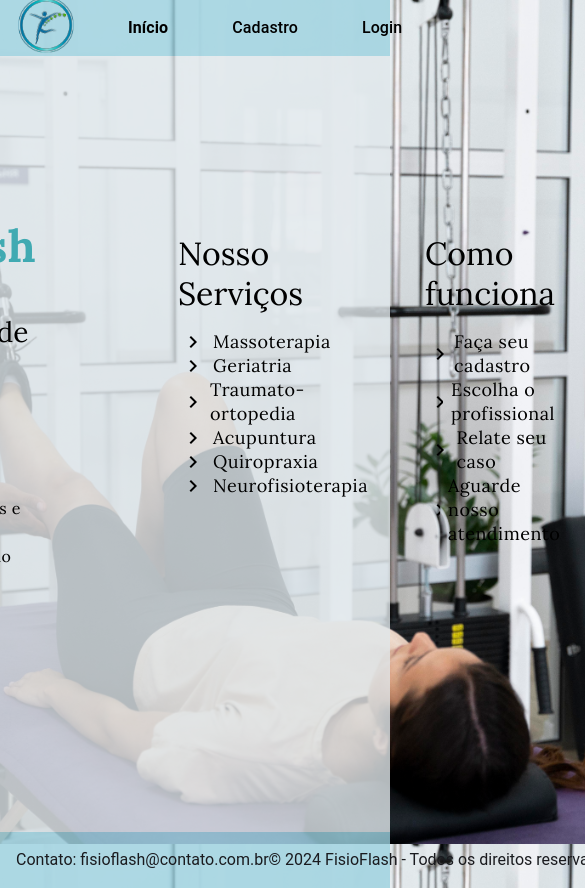
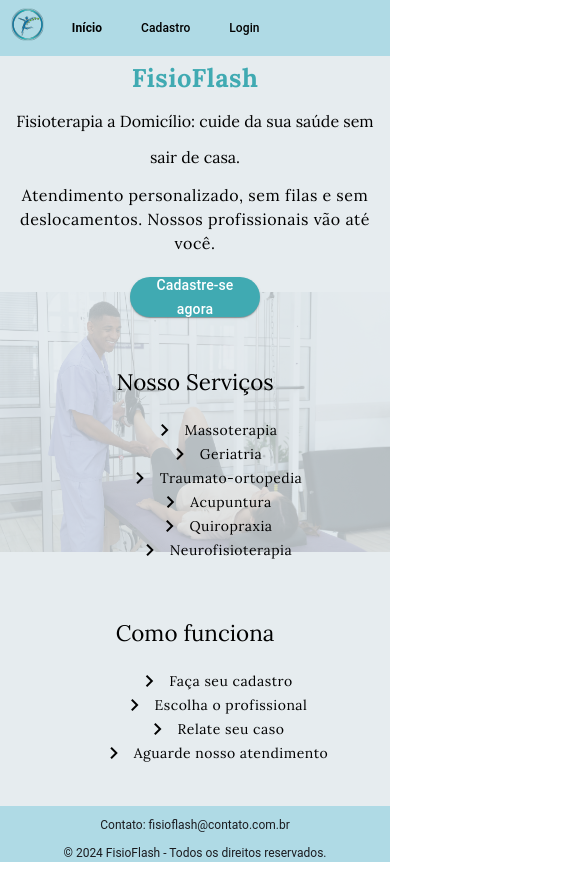
Before and after one commit to jumara-pimenta/fisioflash-frontend, an Angular app: page /#/login in a window 390 px wide. Before the commit this address led to /. Shown: the top 888 px of the page, 585 px wide, since content can reach past the window. After the commit the page ends 867 px from the top, so only its background shows below. Built offline with nearby package versions, Linux system fonts and the light colour scheme.

Commit message:
responsividade das telas

```diff
--- a/src/app/app.component.css
+++ b/src/app/app.component.css
@@ -1,9 +1,10 @@
+/* Estilos gerais */
 mat-toolbar a {
   font-size: 16px;
   cursor: pointer;
   margin-right: 40px;
   text-decoration: none;
-    color:black;
+  color: black;
 }
 
 .mat-toolbar a:hover {
@@ -20,6 +21,8 @@
   bottom: 0;
   width: 100%;
   text-align: center;
+  padding: 10px 0;
+  background-color: rgba(156, 209, 223, 0.8);
 }
 
 .footer span {
@@ -33,3 +36,82 @@
 .mat-toolbar {
   background-color: rgba(156, 209, 223, 0.8);
 }
+
+.logo {
+  height: 60px;
+  margin-left: 10px;
+}
+
+/* Responsividade para telas menores (tablets e celulares médios) */
+@media (max-width: 768px) {
+  mat-toolbar a {
+    font-size: 14px;
+    margin-right: 20px;
+  }
+
+  .logo {
+    height: 45px;
+  }
+
+  mat-toolbar {
+    padding: 0 10px;
+  }
+
+  .footer span {
+    font-size: 14px;
+  }
+
+  .footer {
+    flex-direction: column;
+    text-align: center;
+  }
+
+  .spacer {
+    display: none;
+}
+
+/* Responsividade para telas muito pequenas (celulares) */
+@media (max-width: 480px) {
+  mat-toolbar a {
+    font-size: 12px;
+    margin-right: 10px;
+  }
+
+  /* Ajusta o tamanho da logo para telas menores */
+  .logo {
+    height: 35px;
+    margin-left: 5px;
+  }
+
+  mat-toolbar {
+    padding: 0 5px;
+  }
+
+  .footer span {
+    font-size: 12px;
+  }
+
+  .footer {
+    flex-direction: column;
+    text-align: center;
+    padding: 5px 0;
+  }
+
+  .spacer {
+    display: none;
+  }
+
+  body, p, h1, h2, h3, h4, h5, h6 {
+    font-size: 90%;
+  }
+
+  .container {
+    padding: 10px;
+  }
+
+  button, input, select {
+    font-size: 14px;
+    padding: 8px;
+  }
+}
+}
--- a/src/app/cadastro/cadastro.component.css
+++ b/src/app/cadastro/cadastro.component.css
@@ -1,3 +1,4 @@
+/* Estilos principais */
 .container {
   display: flex;
   flex-direction: column;
@@ -74,6 +75,7 @@
   cursor: pointer;
   transition: background-color 0.3s ease;
 }
+
 mat-form-field {
   flex: 1;
 }
@@ -110,9 +112,82 @@
   color: #fff;
 }
 
+/* Estilos responsivos */
+@media (max-width: 1024px) {
+  .card {
+      max-width: 750px;
+      padding: 1.5rem;
+  }
+
+  p {
+      font-size: 22px;
+  }
+
+  .form-row {
+      gap: 15px;
+  }
+}
 
 @media (max-width: 768px) {
+  .card {
+      max-width: 600px;
+      padding: 1.5rem;
+  }
+
   .form-row {
       flex-direction: column;
+      gap: 10px;
+  }
+
+  p {
+      font-size: 20px;
+  }
+
+  .buttons {
+      flex-direction: column;
+      gap: 10px;
+  }
+
+  .buttons button {
+      width: 100%;
   }
 }
+
+@media (max-width: 480px) {
+  /* Ajustes para celulares pequenos */
+  .card {
+      max-width: 100%;
+      padding: 1rem;
+      margin: 0 10px;
+  }
+
+  p {
+      font-size: 18px;
+  }
+
+  .form-row {
+      flex-direction: column;
+      gap: 10px;
+  }
+
+  mat-form-field {
+      width: 100%;
+  }
+
+  .curriculo {
+      flex-direction: column;
+  }
+
+  .file-name {
+      font-size: 0.8rem;
+  }
+
+  .buttons {
+      flex-direction: column;
+      gap: 10px;
+  }
+
+  .buttons button {
+      width: 100%;
+  }
+}
--- a/src/app/cadastro/cadastro.component.html
+++ b/src/app/cadastro/cadastro.component.html
@@ -162,7 +162,7 @@
 
       <section class="buttons">
         <button mat-raised-button class="btn-custom" (click)="cancelar()">Cancelar</button>
-        <button mat-raised-button class="btn-custom" [disabled]="!formGroup.valid" (click)="salvar()">Cadastrar</button>
+        <button mat-raised-button class="btn-custom" (click)="salvar()">Cadastrar</button>
       </section>
     </form>
   </mat-card>
--- a/src/app/caso-clinico/caso-clinico.component.css
+++ b/src/app/caso-clinico/caso-clinico.component.css
@@ -27,7 +27,7 @@
   padding: 10px 20px;
   border-radius: 25px;
   width: fit-content;
-    margin: 0 auto 20px; /* Centralizar o título dentro do card */
+  margin: 0 auto 20px;
 }
 
 .descricao-field {
@@ -69,3 +69,44 @@
 .mat-form-field-appearance-fill .mat-form-field-outline {
   border-color: transparent;
 }
+
+/* Responsividade para telas menores */
+@media (max-width: 768px) {
+  .caso-clinico-card {
+      padding: 20px;
+      max-width: 100%; /* Garante que o card ocupe 100% da tela */
+  }
+
+  .titulo {
+      font-size: 18px;
+      padding: 8px 16px;
+  }
+
+  textarea {
+      font-size: 14px;
+  }
+
+  .button {
+      padding: 8px 16px;
+  }
+}
+
+@media (max-width: 480px) {
+  .caso-clinico-card {
+      padding: 15px;
+  }
+
+  .titulo {
+      font-size: 16px;
+      padding: 6px 12px;
+  }
+
+  textarea {
+      font-size: 12px;
+  }
+
+  .button {
+      padding: 6px 12px;
+      font-size: 14px;
+  }
+}
--- a/src/app/dashboard-fisioterapeuta/dashboard-fisioterapeuta.component.css
+++ b/src/app/dashboard-fisioterapeuta/dashboard-fisioterapeuta.component.css
@@ -1,8 +1,10 @@
+/* Estilos principais */
 .container {
   height: 90vh;
   justify-content: center;
   align-items: center;
   background-color: rgba(224, 232, 235, 0.8);
+  padding: 20px;
 }
 
 p {
@@ -13,13 +15,17 @@
   color: #333;
 }
 
+/* Ajustes da tabela */
 table {
-    min-width: 98%;
+  min-width: 100%;
   margin: 20px;
+  border-collapse: collapse;
+  width: 100%;
 }
 
 .mat-header-cell, .mat-cell {
-    padding: 5px;
+  padding: 5px 10px;
+  font-size: 16px;
 }
 
 .status-container {
@@ -36,4 +42,113 @@
   margin-left: 10px;
   background-color: #40aab2;
   border-radius: 5px;
+  color: white;
 }
+
+/* Tabela em telas menores (tablets) */
+@media (max-width: 1024px) {
+  table {
+      min-width: 100%;
+      margin: 10px;
+  }
+
+  .mat-header-cell, .mat-cell {
+      font-size: 14px;
+      padding: 8px;
+  }
+
+  p {
+      font-size: 22px;
+  }
+}
+
+/* Responsividade para dispositivos com largura menor que 768px */
+@media (max-width: 768px) {
+  table {
+      display: block;
+      width: 100%;
+      overflow-x: auto;
+      border-spacing: 0 10px;
+  }
+
+  .mat-header-cell, .mat-cell {
+      display: block;
+      width: 100%;
+      padding: 8px;
+      box-sizing: border-box;
+  }
+
+  .mat-header-cell {
+      font-size: 14px;
+      font-weight: bold;
+      background-color: #40aab2;
+      color: white;
+  }
+
+  .status-container {
+      flex-direction: column;
+      align-items: flex-start;
+  }
+
+  .select {
+      width: 100%;
+      margin-bottom: 10px;
+  }
+
+  button {
+      width: 100%;
+      margin-left: 0;
+  }
+
+  p {
+      font-size: 20px;
+  }
+}
+
+/* Melhorando a visualização em dispositivos móveis (menores que 480px) */
+@media (max-width: 480px) {
+  table {
+      display: block;
+      width: 100%;
+      overflow-x: auto;
+  }
+
+  .mat-header-cell, .mat-cell {
+      display: flex;
+      justify-content: space-between;
+      padding: 10px 0;
+      font-size: 14px;
+      border-bottom: 1px solid #ddd;
+  }
+
+  .mat-header-cell {
+      font-weight: bold;
+  }
+
+  /* Exibe o conteúdo da célula em formato de lista */
+  .mat-cell:before {
+      content: attr(data-label);
+      font-weight: bold;
+      margin-right: 10px;
+  }
+
+  .status-container {
+      flex-direction: column;
+      align-items: flex-start;
+  }
+
+  .select {
+      width: 100%;
+      margin-bottom: 10px;
+  }
+
+  button {
+      width: 100%;
+      margin-left: 0;
+  }
+
+  p {
+      font-size: 18px;
+      text-align: center;
+  }
+}
--- a/src/app/login/login.component.css
+++ b/src/app/login/login.component.css
@@ -13,6 +13,8 @@
   max-width: 500px;
   padding: 2rem;
   background-color: #40aab2;
+  border-radius: 8px;
+  box-shadow: 0 4px 10px rgba(0, 0, 0, 0.1);
 }
 
 .login-form {
@@ -28,7 +30,7 @@
 }
 
 .buttons button {
-  color:#000;
+  color: #000;
   background-color: #fff;
   transition: color 0.3s ease;
 }
@@ -40,6 +42,7 @@
 .redirect-message {
   text-align: center;
   font-size: 14px;
+  margin-top: 20px;
 }
 
 .redirect-message a {
@@ -55,5 +58,43 @@
 p {
   font-size: 25px;
   font-weight: 500;
-  margin-left: 70px;
+  text-align: center;
 }
+
+@media (max-width: 768px) {
+  .card {
+    padding: 1.5rem;
+    max-width: 90%;
+  }
+
+  .buttons button {
+    padding: 8px 16px;
+  }
+
+  p {
+    font-size: 22px;
+
+  .redirect-message {
+    font-size: 13px;
+  }
+}
+
+@media (max-width: 480px) {
+  .card {
+    padding: 1rem;
+    max-width: 100%;
+  }
+
+  .buttons button {
+    padding: 6px 12px;
+  }
+
+  p {
+    font-size: 20px;
+  }
+
+  .redirect-message {
+    font-size: 12px;
+  }
+}
+}
--- a/src/app/main/main.component.css
+++ b/src/app/main/main.component.css
@@ -1,3 +1,4 @@
+/* Estilos principais para telas grandes */
 .container {
   display: flex;
   justify-content: center;
@@ -65,3 +66,126 @@
   background-color: #fff;
   color: #40aab2;
 }
+
+/* Responsividade para telas menores */
+@media (max-width: 1024px) {
+  /* Ajusta para tablets */
+  .content {
+    flex-direction: column;
+    align-items: center;
+  }
+
+  .section {
+      width: 100%;
+      margin-bottom: 20px;
+  }
+
+  .servicos {
+      margin-left: 0;
+  }
+
+  .section h4 {
+      padding-left: 0;
+  }
+
+  .container mat-card-title {
+      font-size: 2rem;
+  }
+
+  .container h5 {
+      text-align: center;
+  }
+
+  ul li {
+      font-size: 16px;
+      text-align: center
+  }
+}
+
+@media (max-width: 768px) {
+  /* Ajustes para celulares grandes */
+  .container {
+      padding: 10px;
+      height: auto;
+  }
+
+  .content {
+      flex-direction: column;
+      align-items: center;
+      text-align: center;
+  }
+
+  .section {
+      width: 100%;
+      margin-bottom: 15px;
+  }
+
+  .section h4 {
+      font-size: 1.5rem;
+      text-align: center;
+      padding-left: 0;
+  }
+
+  .servicos {
+      margin-left: 0;
+  }
+
+  ul li {
+      font-size: 16px;
+      justify-content: center;
+  }
+
+  .container mat-card-title {
+      font-size: 1.8rem;
+      text-align: center;
+  }
+
+  .container h5 {
+      font-size: 1.2rem;
+      text-align: center;
+  }
+
+  .button {
+      width: 25%;
+      margin: 10px 0;
+  }
+}
+
+@media (max-width: 480px) {
+  /* Ajustes para celulares pequenos */
+  .container {
+      padding: 10px;
+  }
+
+  .content {
+      flex-direction: column;
+      align-items: center;
+      text-align: center;
+  }
+
+  .section {
+      width: 100%;
+      margin-bottom: 15px;
+  }
+
+  .section h4 {
+      font-size: 1.4rem;
+  }
+
+  ul li {
+      font-size: 14px;
+  }
+
+  .container mat-card-title {
+      font-size: 1.6rem;
+  }
+
+  .container h5 {
+      font-size: 1rem;
+  }
+
+  .button {
+      width: 35%;
+      padding: 10px;
+  }
+}
--- a/src/styles.css
+++ b/src/styles.css
@@ -1,6 +1,5 @@
-/* You can add global styles to this file, and also import other style files */
-
-html, body { height: 100%;
+html, body {
+  height: 100%;
   margin: 0;
   padding: 0;
   font-family: 'Lora', serif !important;
@@ -11,9 +10,16 @@ h1, h2, h3, h4, h5, h6 {
 }
 
 body {
-    background-image: url('assets/images/fundo.jpg');
-    background-size: cover;
-    background-attachment: fixed;
-    background-repeat: no-repeat;
-    min-height: 100vh;
+  background-image: url('assets/images/fundo.jpg');
+  background-size: cover;
+  background-attachment: fixed;
+  background-repeat: no-repeat;
+  min-height: 100vh;
+}
+
+@media (max-width: 768px) {
+  body {
+    background-size: contain;
+    background-position: center;
   }
+}
```
Lines whose indentation alone changed are shown as unchanged.
